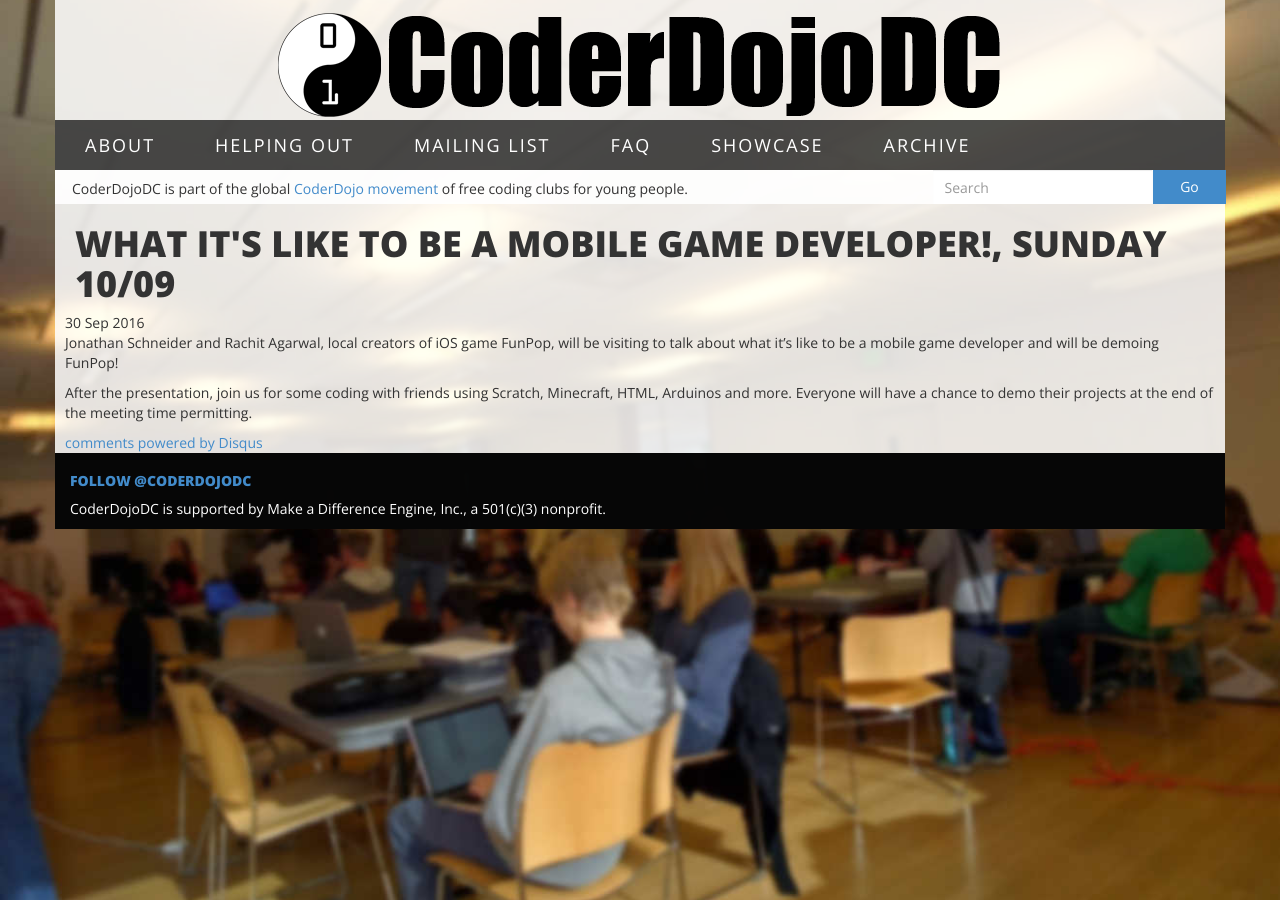
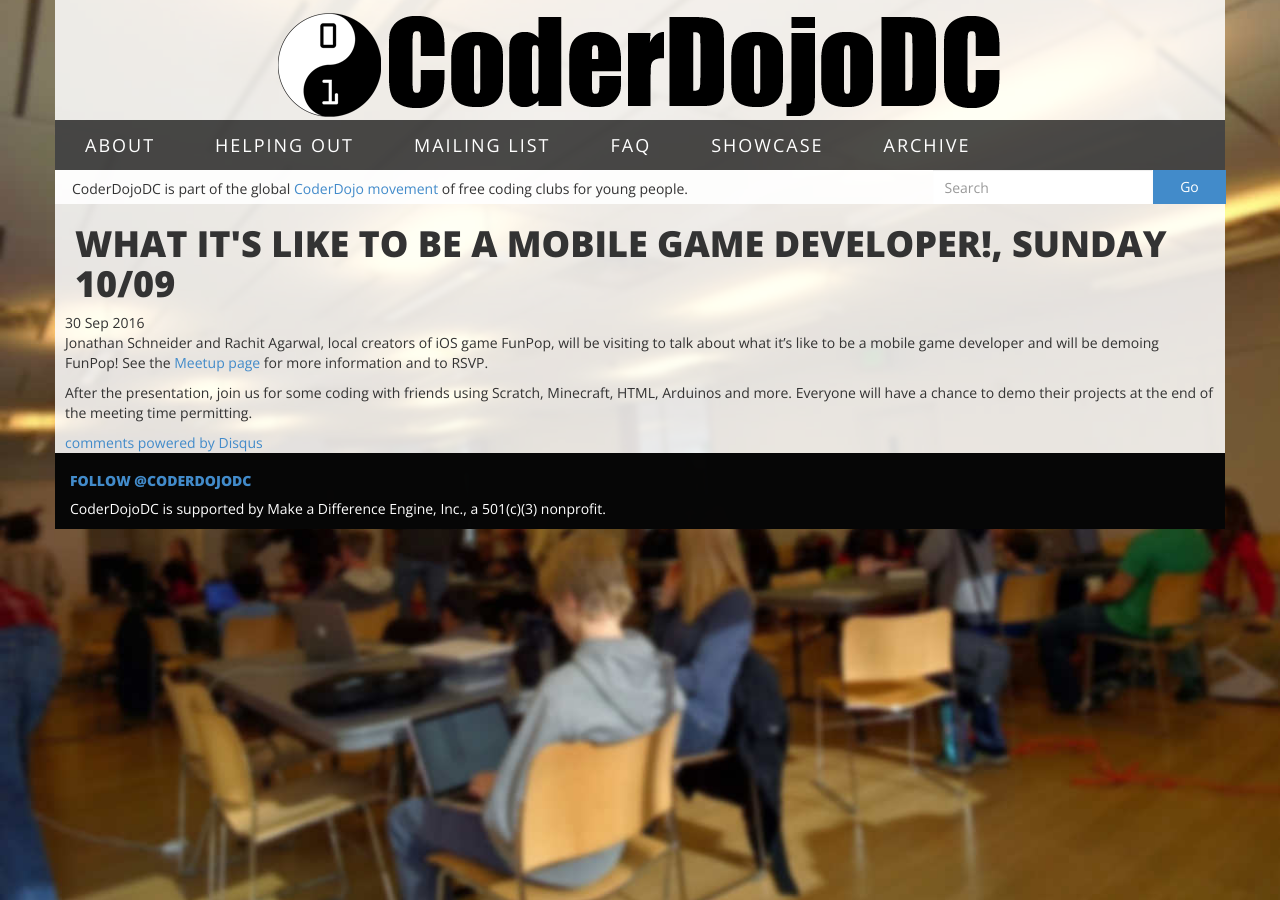
Before and after one commit to CoderDojoDC/CoderDojoDC.github.io, a Jekyll site: the page built from _posts/2016-09-30-funpop.md, in a window 1280 px wide. Built offline with Jekyll 4.4.1, drawn with Linux system fonts in a browser that asks for light colours; comment, search, counter and statistics services are not loaded.

Commit message:
add link to 10/09 meetup page

```diff
--- a/_posts/2016-09-30-funpop.md
+++ b/_posts/2016-09-30-funpop.md
@@ -5,6 +5,6 @@ date: '2016-09-30'
 tags: [iOS, Game development]
 ---
 
-Jonathan Schneider and Rachit Agarwal, local creators of iOS game FunPop, will be visiting to talk about what it's like to be a mobile game developer and will be demoing FunPop!
+Jonathan Schneider and Rachit Agarwal, local creators of iOS game FunPop, will be visiting to talk about what it's like to be a mobile game developer and will be demoing FunPop! See the [Meetup page](http://www.meetup.com/CoderDojoDC/events/234204971/) for more information and to RSVP.
 
 After the presentation, join us for some coding with friends using Scratch, Minecraft, HTML, Arduinos and more. Everyone will have a chance to demo their projects at the end of the meeting time permitting.
```
